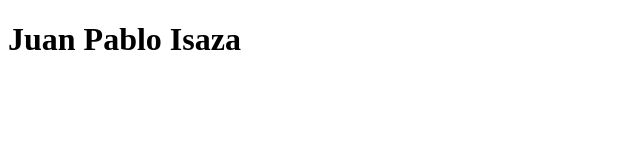
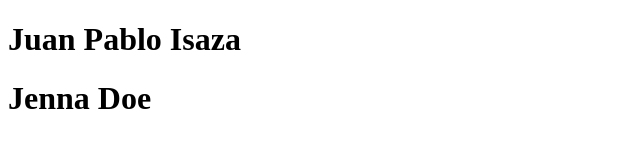
Before and after one commit to snorepolo/tso-names, a plain HTML site: page index.html in a window 1280 px wide. Shown: the whole page, without its empty margins (0-640 px from the left). Drawn offline with Linux system fonts and the light colour scheme.

Commit message:
Added my name

```diff
--- a/index.html
+++ b/index.html
@@ -7,5 +7,6 @@
 </head>
 <body>
     <h1>Juan Pablo Isaza</h1>
+    <h1>Jenna Doe</h1>
 </body>
 </html>
```
